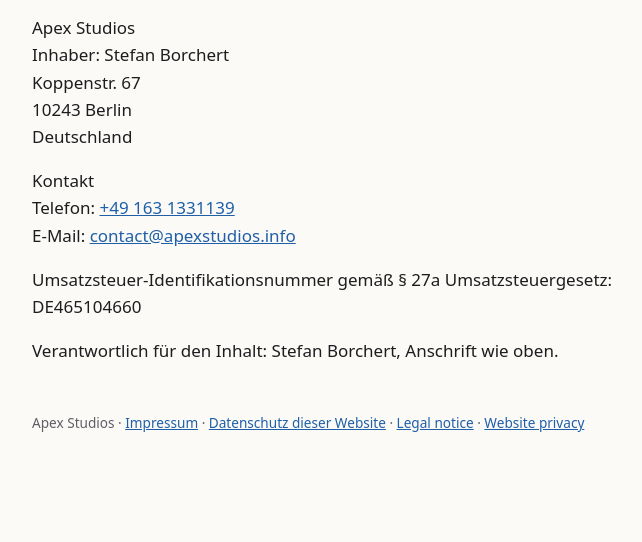
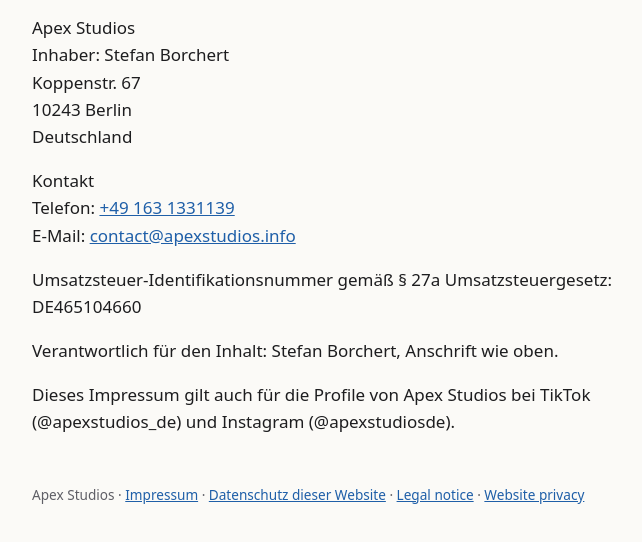
Before and after one commit to apexstudios-de/apexstudios-de.github.io, a plain HTML site: page impressum.html in a window 1280 px wide. Shown: the part 176-718 px from the top of the page, without its empty margins (272-914 px from the left). Drawn offline with Linux system fonts and the light colour scheme.

Commit message:
Impressum: gilt auch fuer die Profile bei TikTok und Instagram
Co-Authored-By: Claude Opus 5.5 <noreply@anthropic.com>

```diff
--- a/impressum.html
+++ b/impressum.html
@@ -34,6 +34,7 @@ footer{margin-top:3rem;font-size:.85rem;color:var(--muted)}
 <p>Kontakt<br>Telefon: <a href="tel:+491631331139">+49 163 1331139</a><br>E-Mail: <a href="mailto:contact@apexstudios.info">contact@apexstudios.info</a></p>
 <p>Umsatzsteuer-Identifikationsnummer gemäß § 27a Umsatzsteuergesetz: DE465104660</p>
 <p>Verantwortlich für den Inhalt: Stefan Borchert, Anschrift wie oben.</p>
+<p>Dieses Impressum gilt auch für die Profile von Apex Studios bei TikTok (@apexstudios_de) und Instagram (@apexstudiosde).</p>
 <footer>Apex Studios · <a href="impressum.html">Impressum</a> · <a href="datenschutz.html">Datenschutz dieser Website</a> · <a href="en/legal-notice.html">Legal notice</a> · <a href="en/privacy.html">Website privacy</a></footer>
 </main>
 </body>
```
Also changed, not shown: en/legal-notice.html (+1 -0 lines).
